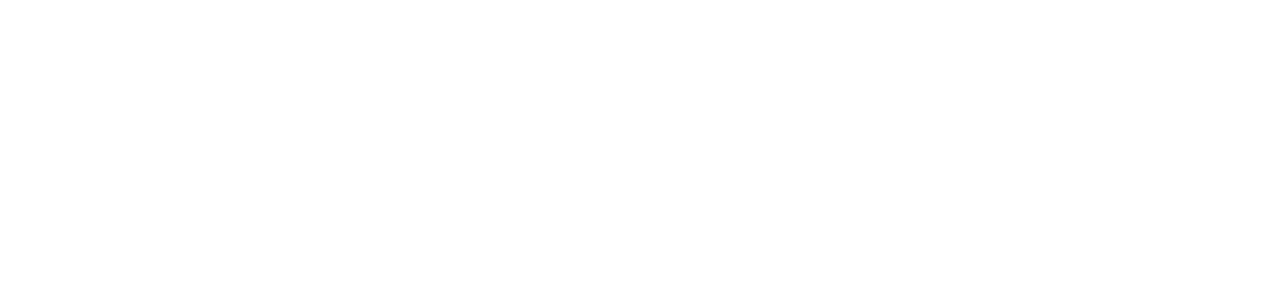
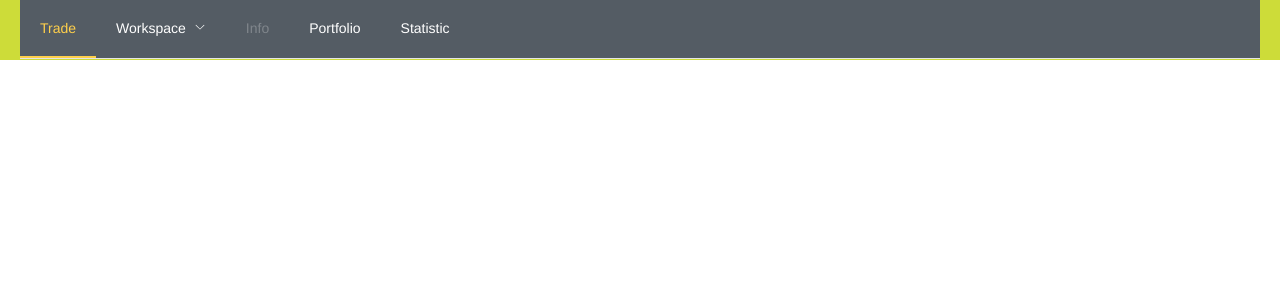
Before and after one commit to StillDontUnderstand/mock-trade-front, a Vue app: page /main in a window 1280 px wide. Before the commit this address had no page. Shown: the top 300 px of the page. Built offline with nearby package versions, Linux system fonts and the light colour scheme.

Commit message:
add layout

```diff
--- a/index.html
+++ b/index.html
@@ -6,8 +6,8 @@
     <meta name="viewport" content="width=device-width, initial-scale=1.0" />
     <title>Vite App</title>
   </head>
-  <body>
-    <div id="app"></div>
+  <body style="margin: 0px;">
+    <div id="app" ></div>
     <script type="module" src="/src/main.js"></script>
   </body>
 </html>
--- a/src/App.vue
+++ b/src/App.vue
@@ -4,21 +4,6 @@
 </script>
 
 <template>
-  <!-- <img alt="Vue logo" src="./assets/logo.png" /> -->
-  <!-- <div id="nav">
-    <router-link to="/home">Home</router-link>
-  </div>
-  <div id="nav">
-    <router-link to="/trade">trade</router-link>
-  </div>
-  <div id="nav">
-    <router-link to="/statistic">statistic</router-link>
-  </div>
-  <div id="nav">
-    <router-link to="/portfolio">protfolio</router-link>
-  </div> -->
-
-  <!-- <HelloWorld msg="HomePage" /> -->
   <router-view></router-view>
 </template>
 
@@ -29,9 +14,6 @@
   -moz-osx-font-smoothing: grayscale;
   text-align: center;
   color: #2c3e50;
-  margin-top: 60px;
 }
-.nav > a {
-  padding: 20px;
-}
+
 </style>
--- /dev/null
+++ b/src/layout/Layout.vue
@@ -0,0 +1,73 @@
+<template>
+  <!-- <h1 class="nav">Layout</h1> -->
+  <el-container>
+    <el-header class="nav">
+      <el-menu
+        :default-active="activeIndex2"
+        class="el-menu-demo"
+        mode="horizontal"
+        background-color="#545c64"
+        text-color="#fff"
+        active-text-color="#ffd04b"
+        @select="handleSelect"
+      >
+        <el-menu-item index="1">
+            <router-link to="/main/trade">Trade</router-link>
+        </el-menu-item>
+        <el-sub-menu index="2">
+          <template #title>Workspace</template>
+          <el-menu-item index="2-1">item one</el-menu-item>
+          <el-menu-item index="2-2">item two</el-menu-item>
+          <el-menu-item index="2-3">item three</el-menu-item>
+          <el-sub-menu index="2-4">
+            <template #title>item four</template>
+            <el-menu-item index="2-4-1">item one</el-menu-item>
+            <el-menu-item index="2-4-2">item two</el-menu-item>
+            <el-menu-item index="2-4-3">item three</el-menu-item>
+          </el-sub-menu>
+        </el-sub-menu>
+        <el-menu-item index="3" disabled>Info</el-menu-item>
+        <el-menu-item index="4"
+          ><router-link to="/main/portfolio">Portfolio</router-link>
+        </el-menu-item>
+        <el-menu-item index="5"
+          ><router-link to="/main/statistic">Statistic</router-link>
+        </el-menu-item>
+      </el-menu>
+    </el-header>
+    <el-container>
+      <!-- <el-aside width="200px"> </el-aside> -->
+      <el-main>
+        <router-view></router-view>
+      </el-main>
+    </el-container>
+  </el-container>
+</template>
+
+<style scoped>
+.nav {
+  margin: 0px;
+  background: #cddc39;
+}
+a,a:link,a:visited,a:hover,a:active{
+    text-decoration: none;
+    color:inherit;
+}
+</style>
+
+<script >
+import { defineComponent, ref } from "vue";
+
+export default defineComponent({
+  setup() {
+    const activeIndex2 = ref("1");
+    const handleSelect = (key, keyPath) => {
+      console.log(key, keyPath);
+    };
+    return {
+      activeIndex2,
+      handleSelect,
+    };
+  },
+});
+</script>
--- a/src/pages/Login.vue
+++ b/src/pages/Login.vue
@@ -63,7 +63,7 @@
   },
   methods: {
     submitForm(formName) {
-      this.$router.push('/home');
+      this.$router.push('/main');
       // this.$refs[formName].validate((valid) => {
       //   if (valid) {
       //     axios({
```
Also changed, not shown: src/router/index.js (+10 -3 lines).
